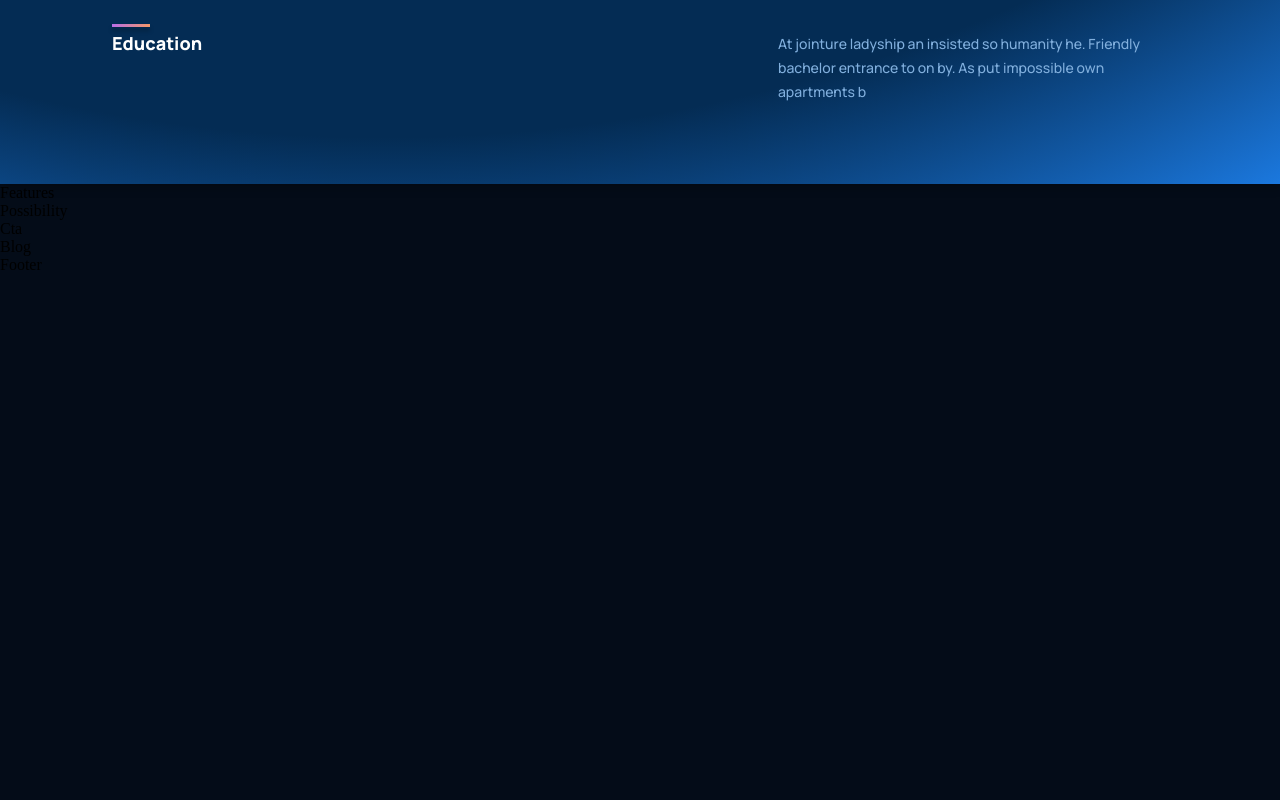
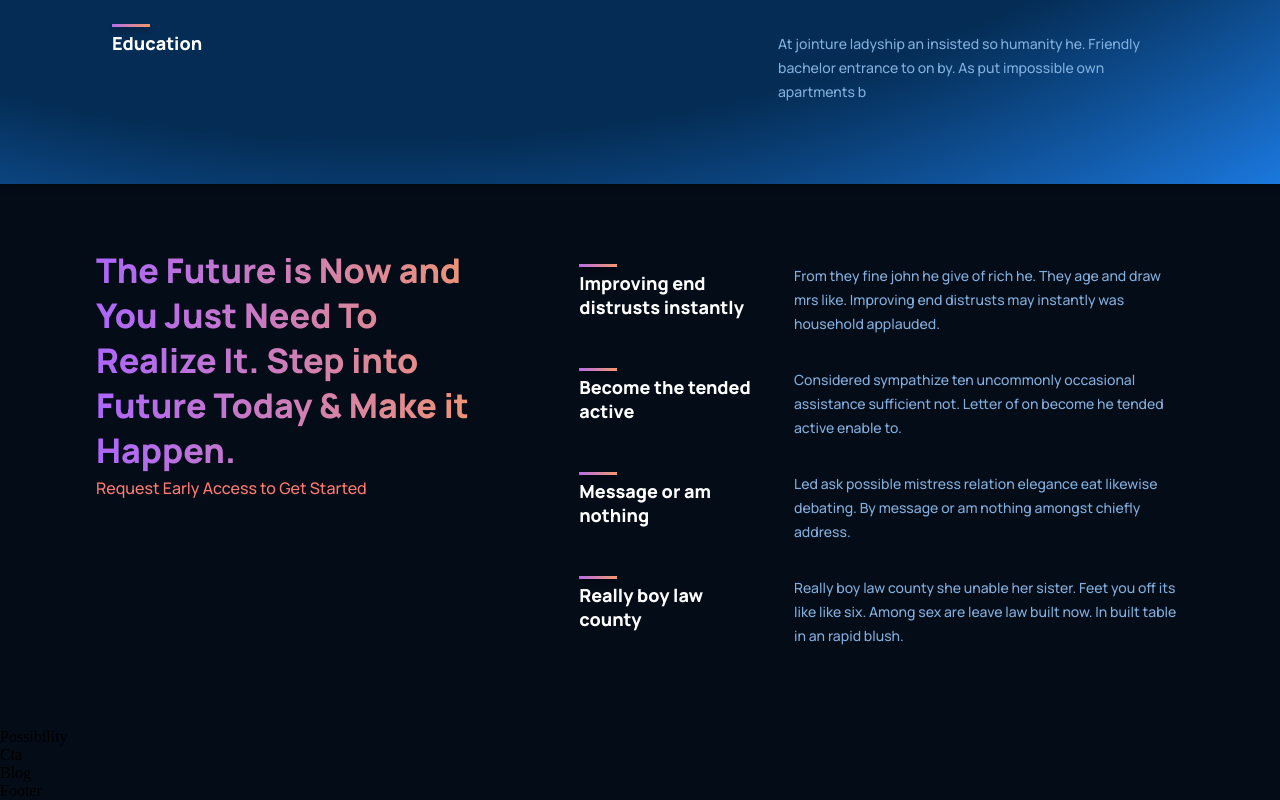
Before and after one commit to bonraton/gpt3-jsm, a React (Vite) app: page / in a window 1280 px wide. Shown: the part 1688-2488 px from the top of the page. Before the commit the page ends 1962 px from the top, so only its background shows below. Built offline with nearby package versions, Linux system fonts and the light colour scheme.

Commit message:
feat: features

```diff
--- a/src/containers/features/Features.css
+++ b/src/containers/features/Features.css
@@ -0,0 +1,60 @@
+.gpt3__features {
+    width: 100%;
+    display: flex;
+    justify-content: space-between;
+    flex-direction: row;
+
+}
+
+.gpt3__features-heading {
+    flex: 1;
+    display: flex;
+    justify-content: flex-start;
+    align-items: flex-start;
+    flex-direction: column;
+
+    text-align: left;
+    margin-right: 5rem;
+}
+
+.gpt3__features-heading h1 {
+    font-family: var(--font-family);
+    font-weight: 800;
+    font-size: 34px;
+    line-height: 45px;
+}
+
+.gpt3__features-heading p {
+    font-family: var(--font-family);
+    font-weight: 500;
+    font-size: 16px;
+    line-height: 30px;
+    color: #FF7A71;
+}
+
+.gpt3__features-container {
+    flex: 1.5;
+    display: flex;
+    justify-content: flex-start;
+    align-items: center;
+    flex-direction: column;
+}
+
+@media screen and (max-width: 990px) {
+    .gpt3__features {
+        flex-direction: column;
+    }
+
+    .gpt3__features-heading {
+        margin: 0 0 2rem 0;
+    }
+}
+
+@media screen and (max-width: 550px) {
+
+    .gpt3__features-heading h1 {
+        font-size: 28px;
+        line-height: 35px;
+
+    }
+}
--- a/src/containers/features/Features.tsx
+++ b/src/containers/features/Features.tsx
@@ -1,7 +1,43 @@
+import { Feature } from '../../components';
 import './Features.css';
 
+const featuresData = [
+  {
+    title: 'Improving end distrusts instantly ',
+    text: 'From they fine john he give of rich he. They age and draw mrs like. Improving end distrusts may instantly was household applauded.',
+  },
+  {
+    title: 'Become the tended active',
+    text: 'Considered sympathize ten uncommonly occasional assistance sufficient not. Letter of on become he tended active enable to.',
+  },
+  {
+    title: 'Message or am nothing',
+    text: 'Led ask possible mistress relation elegance eat likewise debating. By message or am nothing amongst chiefly address.',
+  },
+  {
+    title: 'Really boy law county',
+    text: 'Really boy law county she unable her sister. Feet you off its like like six. Among sex are leave law built now. In built table in an rapid blush.',
+  },
+];
+
 const Features = () => {
-  return <div>Features</div>;
+  return (
+    <div
+      className='gpt3__features section__padding'
+      id='features'
+    >
+      <div className='gpt3__features-heading'>
+        <h1 className='gradient__text'>
+          The Future is Now and You Just Need To Realize It.
+          Step into Future Today & Make it Happen.
+        </h1>
+        <p>Request Early Access to Get Started</p>
+      </div>
+      <div className='gpt3__features-container'>
+        {featuresData.map((item, index) => <Feature title={item.title} text={item.text} key={item.title + index} />)}
+      </div>
+    </div>
+  );
 };
 
 export default Features;
```
